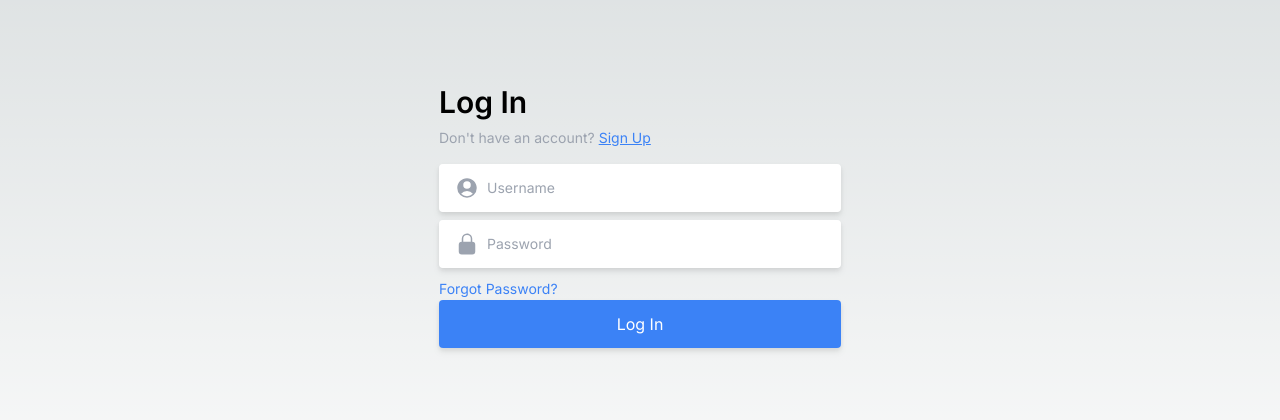
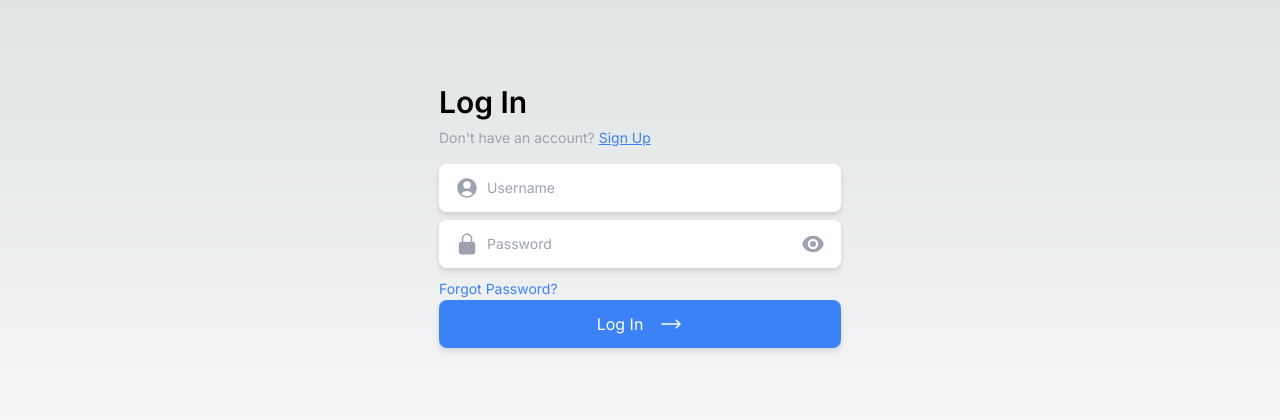
Before and after one commit to ProjectEventSync/EventSync, a Next.js app: page /login in a window 1280 px wide. Shown: the part 184-604 px from the top of the page. Built offline with nearby package versions, Linux system fonts and the light colour scheme.

Commit message:
theme support and autocomplete

```diff
--- a/src/app/login/page.tsx
+++ b/src/app/login/page.tsx
@@ -1,10 +1,13 @@
 "use client";
 import { useState } from 'react';
-import { UserCircleIcon, LockClosedIcon } from "@heroicons/react/24/solid";
+import { UserCircleIcon, EyeIcon, EyeSlashIcon, LockClosedIcon, ArrowLongRightIcon } from "@heroicons/react/24/solid";
+import useTheme from "@/app/components/utils/theme/updateTheme";
 
 export default function Login() {
     const [username, setUsername] = useState('');
     const [password, setPassword] = useState('');
+    const [showPassword, setShowPassword] = useState(false);
+    const [theme, setTheme] = useTheme();
 
     const handleSubmit = (e) => {
         e.preventDefault();
@@ -14,7 +17,7 @@ export default function Login() {
     return (
         <div className="flex justify-center items-center h-screen font-inter">
             <div className="w-[450px] p-6">
-                <h2 className="text-black text-left text-3xl font-semibold mb-2">Log In</h2>
+                <h2 className="text-black dark:text-white text-left text-3xl font-semibold mb-2">Log In</h2>
                 <p className="text-gray-400 text-left text-sm mb-4">
                     Don&apos;t have an account?{' '}
                     <a className="underline text-blue-500" href='/signup'>Sign Up</a>
@@ -27,24 +30,29 @@ export default function Login() {
                             value={username}
                             onChange={(e) => setUsername(e.target.value)}
                             required
-                            className="w-full px-6 py-[14px] pl-12 rounded filter drop-shadow-md text-black text-sm"
+                            autoComplete="email"
+                            className="w-full px-6 py-[14px] pl-12 rounded-lg filter drop-shadow-md text-black text-sm"
                         />
                         <UserCircleIcon className="absolute left-4 top-1/2 transform -translate-y-1/2 w-6 h-6 text-gray-400" />
                     </div>
                     <div className="relative mb-2">
                         <input
-                            type="password"
+                            type={showPassword ? "text" : "password"}
                             placeholder="Password"
                             value={password}
                             onChange={(e) => setPassword(e.target.value)}
                             required
-                            className="w-full px-6 py-[14px] pl-12 rounded filter drop-shadow-md text-black text-sm"
+                            autoComplete="current-password"
+                            className="w-full px-6 py-[14px] pl-12 pr-12 rounded-lg filter drop-shadow-md text-black text-sm"
                         />
                         <LockClosedIcon className="absolute left-4 top-1/2 transform -translate-y-1/2 w-6 h-6 text-gray-400" />
+                        <div className="absolute right-4 top-1/2 transform -translate-y-1/2 cursor-pointer" onClick={() => setShowPassword(!showPassword)}>
+                            {showPassword ? <EyeSlashIcon className="w-6 h-6 text-gray-400" /> : <EyeIcon className="w-6 h-6 text-gray-400" />}
+                        </div>
                     </div>
                     <a className="text-blue-500 text-sm" href='https://google.com/'>Forgot Password?</a>
-                    <button type="submit" className="w-full flex items-center justify-center bg-blue-500 filter drop-shadow-md text-white px-4 py-3 rounded cursor-pointer text-base">
-                        Log In
+                    <button type="submit" className="w-full flex items-center justify-center bg-blue-500 filter drop-shadow-md text-white px-4 py-3 rounded-lg cursor-pointer text-base">
+                        Log In <ArrowLongRightIcon className="ml-4 w-6 h-6" />
                     </button>
                 </form>
             </div>
--- a/src/app/signup/page.tsx
+++ b/src/app/signup/page.tsx
@@ -1,12 +1,14 @@
 "use client";
 import { useState } from 'react';
 import { ArrowLongRightIcon, AtSymbolIcon, UserCircleIcon, LockClosedIcon } from "@heroicons/react/24/solid";
+import useTheme from "@/app/components/utils/theme/updateTheme";
 
 export default function Signup() {
     const [email, setEmail] = useState('');
     const [username, setUsername] = useState('');
     const [password, setPassword] = useState('');
     const [confirmPassword, setConfirmPassword] = useState('');
+    const [theme, setTheme] = useTheme();
 
     const handleSubmit = (e) => {
         e.preventDefault();
@@ -15,7 +17,7 @@ export default function Signup() {
     return (
         <div className="flex justify-center items-center h-screen font-inter">
             <div className="w-[450px] p-6">
-                <h2 className="text-black text-left text-3xl font-semibold mb-2">Sign Up</h2>
+                <h2 className="text-black dark:text-white text-left text-3xl font-semibold mb-2">Sign Up</h2>
                 <p className="text-gray-400 text-left text-sm mb-4">
                     Already have an account?{' '}
                     <a className="underline text-blue-500" href='https://google.com/'>Login</a>
@@ -28,7 +30,8 @@ export default function Signup() {
                             value={email}
                             onChange={(e) => setEmail(e.target.value)}
                             required
-                            className="w-full px-6 py-[14px] pl-12 rounded filter drop-shadow-md text-black text-sm"
+                            autoComplete="email"
+                            className="w-full px-6 py-[14px] pl-12 rounded-lg filter drop-shadow-md text-black text-sm"
                         />
                         <AtSymbolIcon className="absolute left-4 top-1/2 transform -translate-y-1/2 w-6 h-6 text-gray-400" />
                     </div>
@@ -39,33 +42,36 @@ export default function Signup() {
                             value={username}
                             onChange={(e) => setUsername(e.target.value)}
                             required
-                            className="w-full px-6 py-[14px] pl-12 rounded filter drop-shadow-md text-black text-sm"
+                            autoComplete="off"
+                            className="w-full px-6 py-[14px] pl-12 rounded-lg filter drop-shadow-md text-black text-sm"
                         />
                         <UserCircleIcon className="absolute left-4 top-1/2 transform -translate-y-1/2 w-6 h-6 text-gray-400" />
                     </div>
                     <div className="relative mb-[10px]">
                         <input
-                            type="password"
+                            type="text"
                             placeholder="Password"
                             value={password}
                             onChange={(e) => setPassword(e.target.value)}
                             required
-                            className="w-full px-6 py-[14px] pl-12 rounded filter drop-shadow-md text-black text-sm"
+                            autoComplete="new-password"
+                            className="w-full px-6 py-[14px] pl-12 rounded-lg filter drop-shadow-md text-black text-sm"
                         />
                         <LockClosedIcon className="absolute left-4 top-1/2 transform -translate-y-1/2 w-6 h-6 text-gray-400" />
                     </div>
                     <div className="relative mb-[10px]">
                         <input
-                            type="password"
+                            type="text"
                             placeholder="Confirm Password"
                             value={confirmPassword}
                             onChange={(e) => setConfirmPassword(e.target.value)}
                             required
-                            className="w-full px-6 py-[14px] pl-12 rounded filter drop-shadow-md text-black text-sm"
+                            autoComplete="new-password"
+                            className="w-full px-6 py-[14px] pl-12 rounded-lg filter drop-shadow-md text-black text-sm"
                         />
                         <LockClosedIcon className="absolute left-4 top-1/2 transform -translate-y-1/2 w-6 h-6 text-gray-400" />
                     </div>
-                    <button type="submit" className="w-full flex items-center justify-center bg-blue-500 filter drop-shadow-md text-white px-4 py-3 rounded mb-[10px] cursor-pointer text-base">
+                    <button type="submit" className="w-full flex items-center justify-center bg-blue-500 filter drop-shadow-md text-white px-4 py-3 rounded-lg mb-[10px] cursor-pointer text-base">
                         Signup <ArrowLongRightIcon className="ml-4 w-6 h-6" />
                     </button>
                 </form>
```
